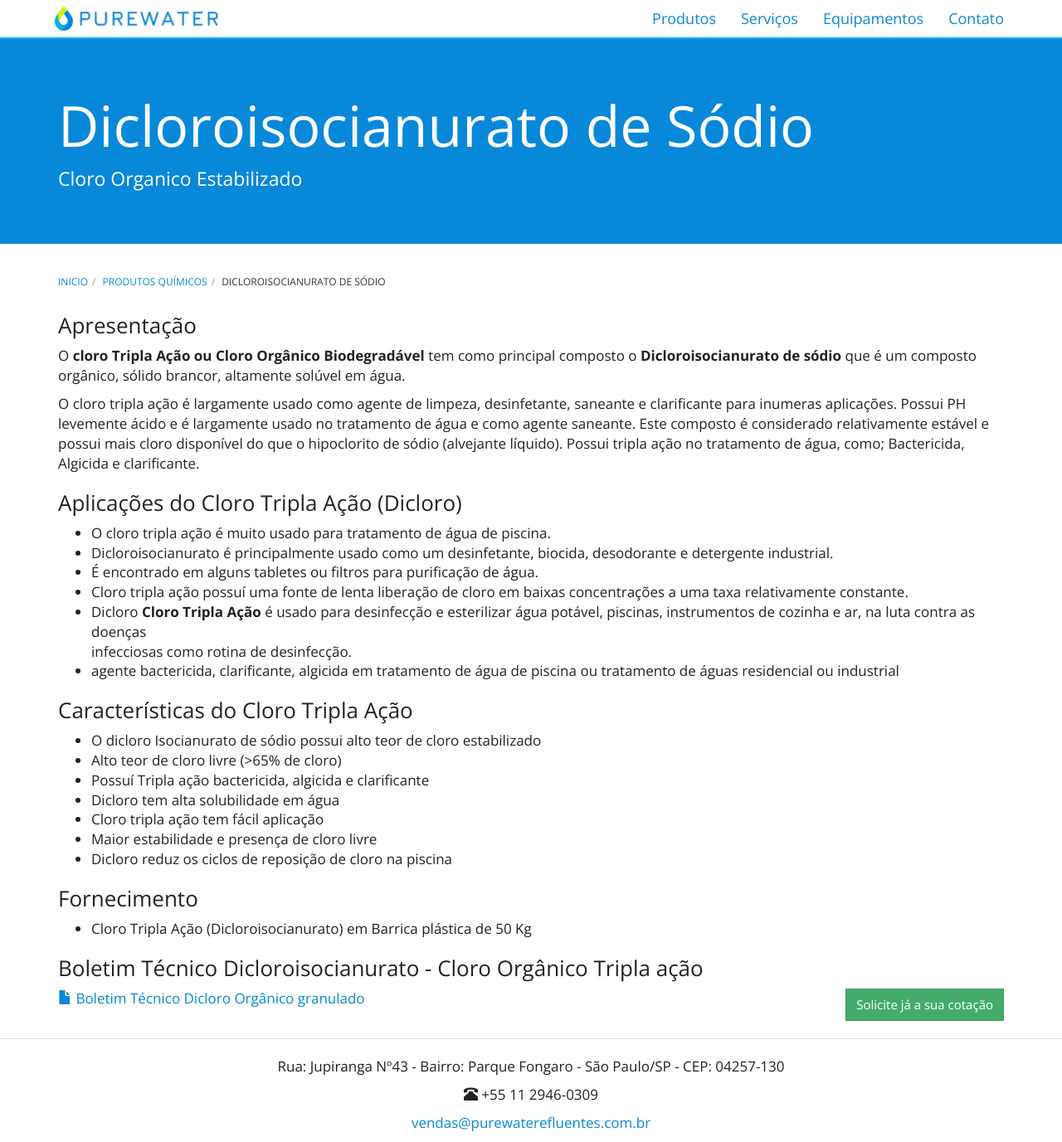
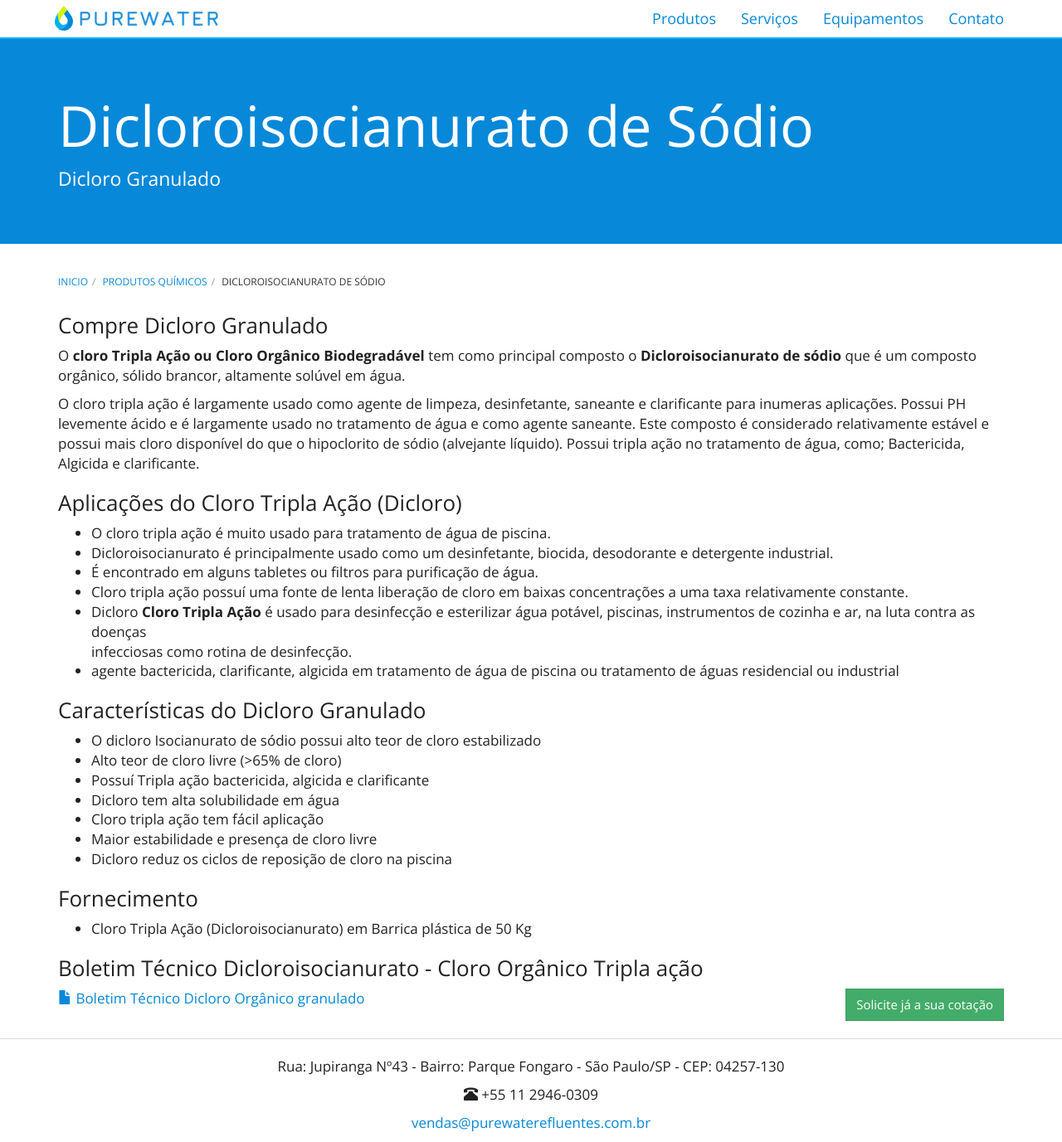
Before and after one commit to purewaterefluentes/purewaterefluentes.github.io, a Jekyll site: the page built from produtos/dicloroisocianurato-dicloro.md, in a window 1280 px wide and 1377 px high. Shown: the whole window at 83% size. Built offline with Jekyll 4.4.1, drawn with Linux system fonts in a browser that asks for light colours; nearby versions of some CDN libraries; library files that are not in the unit come from our copies.

Commit message:
Update and rename dicloroisocianurato.md to dicloroisocianurato-dicloro.md

```diff
--- a/produtos/dicloroisocianurato.md
+++ b/produtos/dicloroisocianurato-dicloro.md
@@ -1,11 +1,11 @@
 ---
 layout: contato
-pageTitle: Cloro Tripla Ação, cloro orgânico, cloro granulado, Dicloro Estabilizado, cloro para piscina, cloro multiação, cloro
+pageTitle: Cloro Tripla Ação, Cloro Orgânico, Dicloro Granulado
 title: Dicloroisocianurato de Sódio
-subtitle: Cloro Organico Estabilizado
+subtitle: Dicloro Granulado
 ---
 
-### Apresentação
+### Compre Dicloro Granulado
 
 O **cloro Tripla Ação ou Cloro Orgânico Biodegradável** tem como principal composto o **Dicloroisocianurato de sódio** que é um composto orgânico, sólido brancor, altamente solúvel em água.
 
@@ -24,7 +24,7 @@ Possui tripla ação no tratamento de água, como; Bactericida, Algicida e clari
 - agente bactericida, clarificante, algicida em tratamento de água de piscina ou tratamento de águas residencial ou industrial
 
 
-### Características do Cloro Tripla Ação
+### Características do Dicloro Granulado
 
 - O dicloro Isocianurato de sódio possui alto teor de cloro estabilizado
 - Alto teor de cloro livre (>65% de cloro)
```
